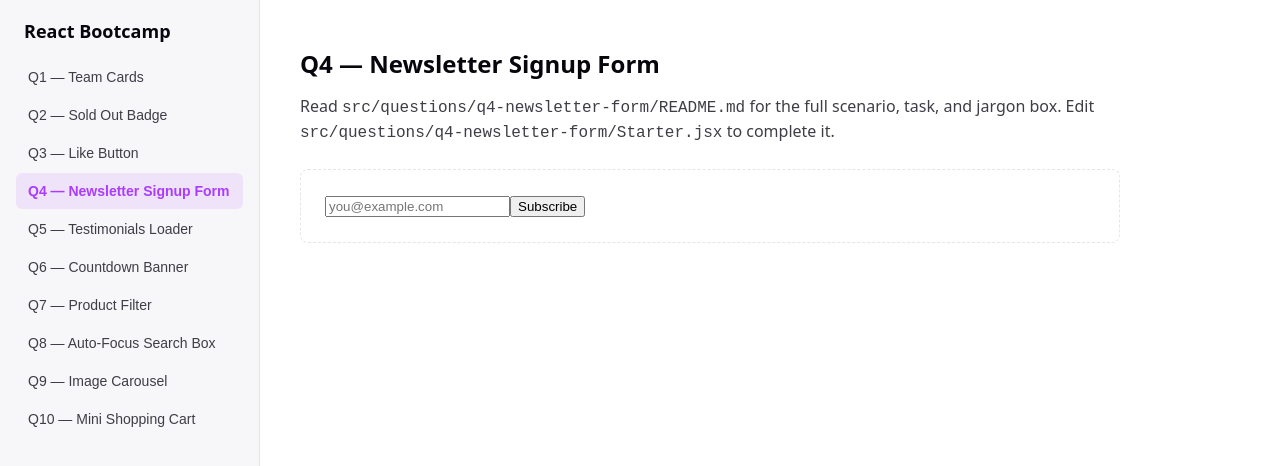
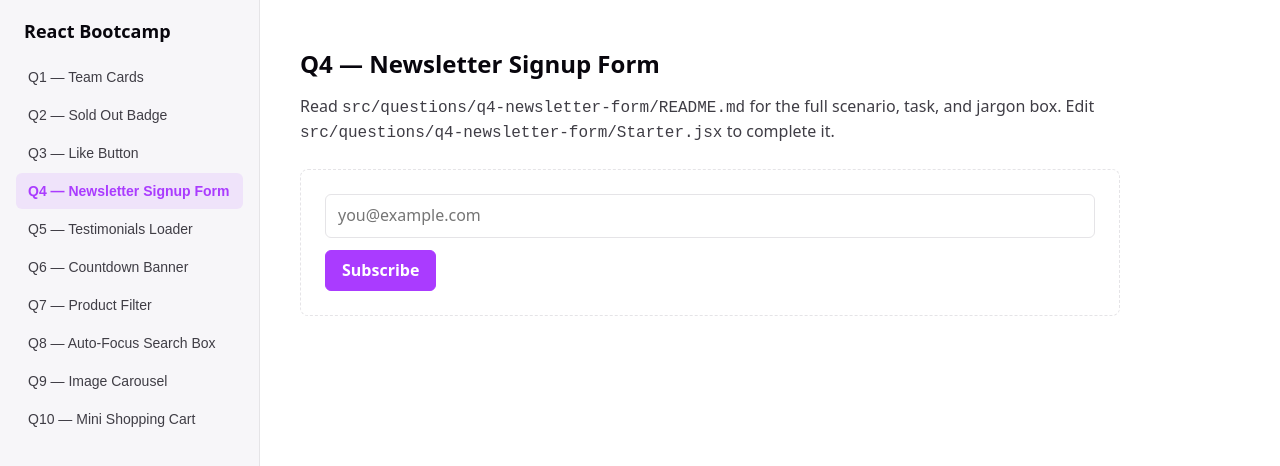
Before and after one commit to workingshlok2007-wq/react-bootcamp-boilerplate, a React (Vite) app: page / in a window 1280 px wide. Both pictures are taken after a click on the button "Q4 — Newsletter Signup Form". Shown: the top 466 px of the page. Built offline with nearby package versions, Linux system fonts and the light colour scheme.

Commit message:
q4-newsletter-form

```diff
--- a/src/questions/q4-newsletter-form/Starter.jsx
+++ b/src/questions/q4-newsletter-form/Starter.jsx
@@ -1,10 +1,36 @@
+import { useState } from "react";
+
 function NewsletterForm() {
-  // TODO: add state for email input and submitted status
+  const [email, setEmail] = useState("");
+  const [submitted, setSubmitted] = useState(false);
+
+  const handleSubmit = (e) => {
+    e.preventDefault();
+    if (email.trim()) {
+      setSubmitted(true);
+    }
+  };
+
+  if (submitted) {
+    return <p>Thank you for subscribing, {email}!</p>;
+  }
+
   return (
-    <form>
-      <input type="email" placeholder="you@example.com" />
-      <button type="submit">Subscribe</button>
+    <form onSubmit={handleSubmit}>
+      <div className="form-field">
+        <input
+          type="email"
+          placeholder="you@example.com"
+          value={email}
+          onChange={(e) => setEmail(e.target.value)}
+          className="input"
+        />
+      </div>
+      <button type="submit" className="btn btn-primary">
+        Subscribe
+      </button>
     </form>
   );
 }
+
 export default NewsletterForm;
```
